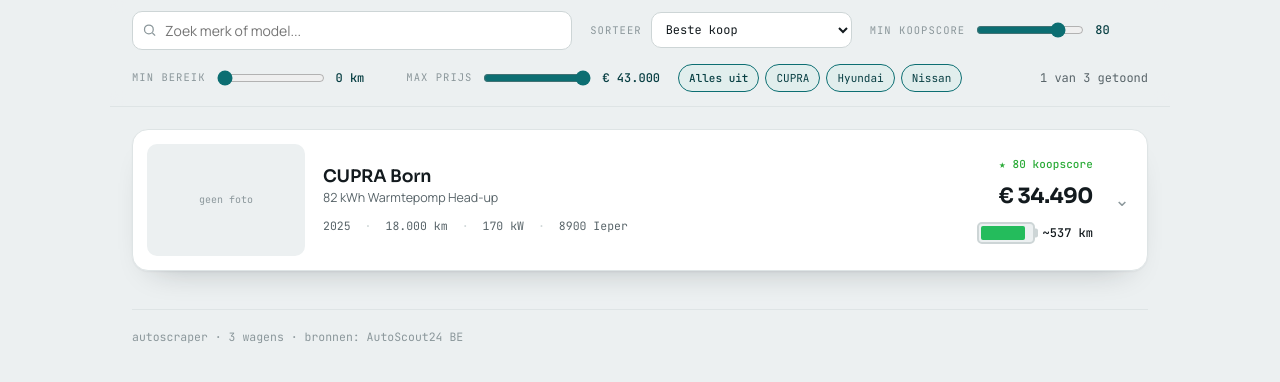
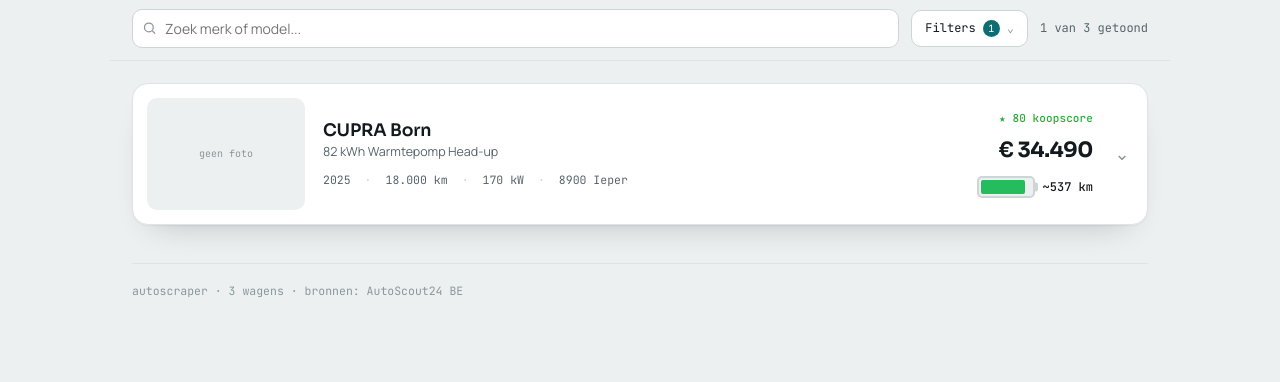
Before and after one commit to MattiasVandecauter/auto-mattias, a plain HTML site: page autoscraper/templates/report.html in a window 1280 px wide. Shown: the part 188-570 px from the top of the page. Drawn offline with Linux system fonts and the light colour scheme.

```diff
--- a/autoscraper/templates/report.html
+++ b/autoscraper/templates/report.html
@@ -31,11 +31,21 @@
   .readout b{color:var(--ink); font-weight:500}
 
   /* controls */
-  .controls{position:sticky; top:0; z-index:5; margin:0 -22px; padding:14px 22px; display:flex; gap:14px 18px; align-items:center; flex-wrap:wrap;
+  .controls{position:sticky; top:0; z-index:5; margin:0 -22px; padding:12px 22px;
     background:color-mix(in srgb, var(--paper) 88%, transparent); backdrop-filter:blur(8px); border-bottom:1px solid var(--line)}
-  .search{position:relative; flex:1 1 200px; min-width:160px}
+  .bar{display:flex; gap:12px; align-items:center; flex-wrap:wrap}
+  .search{position:relative; flex:1 1 200px; min-width:140px}
   .search input{width:100%; padding:9px 12px 9px 32px; border:1px solid var(--line-2); border-radius:10px; background:var(--panel); font-family:var(--body); font-size:14px; color:var(--ink)}
   .search svg{position:absolute; left:10px; top:50%; transform:translateY(-50%); color:var(--faint)}
+  .ftoggle{display:inline-flex; align-items:center; gap:7px; font-family:var(--mono); font-size:12px; padding:9px 13px; border:1px solid var(--line-2); border-radius:10px; background:var(--panel); color:var(--ink); cursor:pointer; white-space:nowrap}
+  .ftoggle:hover{border-color:var(--accent)}
+  .fbadge{font-family:var(--mono); font-size:10px; min-width:17px; height:17px; padding:0 4px; display:inline-flex; align-items:center; justify-content:center; border-radius:999px; background:var(--accent); color:#fff}
+  .fchev{color:var(--faint); transition:transform .25s}
+  .controls.open .fchev{transform:rotate(180deg); color:var(--accent)}
+  .filters{display:grid; grid-template-rows:0fr; transition:grid-template-rows .28s ease}
+  .controls.open .filters{grid-template-rows:1fr}
+  .filters__inner{overflow:hidden; min-height:0}
+  .filters__row{display:flex; gap:13px 18px; align-items:center; flex-wrap:wrap; padding-top:14px}
   .ctl{display:flex; align-items:center; gap:9px}
   .ctl label{font-family:var(--mono); font-size:10.5px; letter-spacing:.1em; text-transform:uppercase; color:var(--faint)}
   select{font-family:var(--mono); font-size:12px; padding:8px 10px; border:1px solid var(--line-2); border-radius:10px; background:var(--panel); color:var(--ink); cursor:pointer}
@@ -138,10 +148,19 @@
   </header>
 
   <div class="controls">
+    <div class="bar">
       <div class="search">
         <svg width="15" height="15" viewBox="0 0 24 24" fill="none" stroke="currentColor" stroke-width="2"><circle cx="11" cy="11" r="7"/><path d="m21 21-4.3-4.3"/></svg>
         <input id="q" type="search" placeholder="Zoek merk of model..." aria-label="Zoeken">
       </div>
+      <button class="ftoggle" id="ftoggle" type="button" aria-expanded="false" aria-controls="filters">
+        Filters<span class="fbadge" id="fbadge" hidden></span><span class="fchev" aria-hidden="true">⌄</span>
+      </button>
+      <span class="count" id="count"></span>
+    </div>
+    <div class="filters" id="filters">
+      <div class="filters__inner">
+        <div class="filters__row">
           <div class="ctl"><label for="sort">Sorteer</label>
             <select id="sort">
               <option value="score">Beste koop</option>
@@ -155,7 +174,9 @@
           <div class="ctl"><label for="minrange">Min bereik</label><input id="minrange" type="range" min="0" max="600" step="25" value="0"><output id="minrange-v">0 km</output></div>
           <div class="ctl"><label for="maxprice">Max prijs</label><input id="maxprice" type="range" min="0" max="100000" step="1000" value="100000"><output id="maxprice-v">-</output></div>
           <div class="chips" id="makes" role="group" aria-label="Merken"></div>
-    <span class="count" id="count"></span>
+        </div>
+      </div>
+    </div>
   </div>
 
   <section class="cars" id="cars" aria-live="polite"></section>
@@ -278,6 +299,19 @@
   $('#maxprice').addEventListener('input', e=>{ state.maxPrice=+e.target.value; $('#maxprice-v').textContent=euro(+e.target.value); render(); });
   $('#minscore').addEventListener('input', e=>{ state.minScore=+e.target.value; $('#minscore-v').textContent=+e.target.value; render(); });
 
+  // inklapbare filterbalk
+  const controls=$('.controls'), ftoggle=$('#ftoggle'), fbadge=$('#fbadge');
+  ftoggle.addEventListener('click', ()=>{ const o=controls.classList.toggle('open'); ftoggle.setAttribute('aria-expanded', String(o)); });
+  function activeFilters(){
+    let n=0;
+    if(state.q) n++;
+    if(state.minScore>0) n++;
+    if(state.minRange>0) n++;
+    if(state.maxPrice<pmax) n++;
+    if(!makes.every(m=>state.makes.has(m))) n++;
+    return n;
+  }
+
   function passes(c){
     if(!state.makes.has(c.make)) return false;
     if(state.minScore > 0 && (c.score ?? -1) < state.minScore) return false;
@@ -357,6 +391,8 @@
     const order=new Map(f.map((c,i)=>[c,i]));
     els.forEach(e=>{ if(order.has(e._car)){ e.hidden=false; e.style.order=order.get(e._car); } else e.hidden=true; });
     count.textContent=`${f.length} van ${cars.length} getoond`;
+    const n=activeFilters();
+    fbadge.textContent=n; fbadge.hidden=n===0;
     empty.hidden=f.length>0;
   }
   render();
```
Also changed, not shown: 1 other file. Lines whose indentation alone changed are shown as unchanged.
